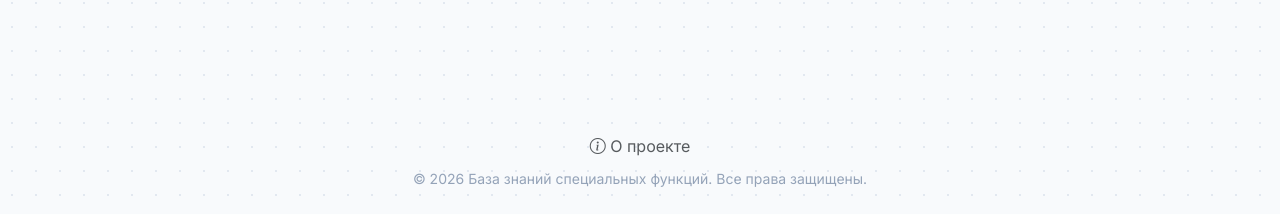
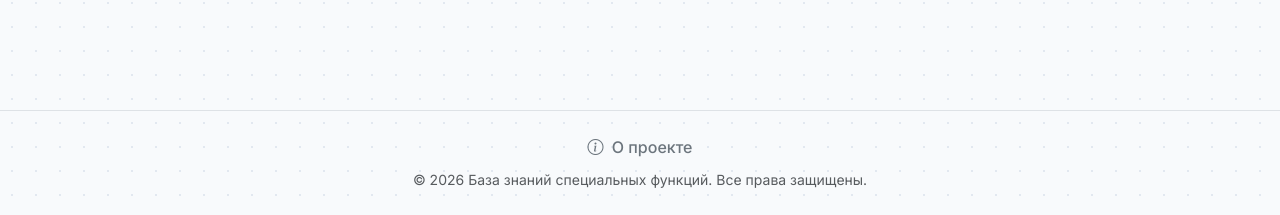
Before and after one commit to alekseykulik/special_func, a Flask app: page /about in a window 1280 px wide. Shown: the part 1977-2192 px from the top of the page. Run offline with Flask 3, Linux system fonts and the light colour scheme; grey boxes labelled with a size stand in for pictures from a placeholder-image service; some libraries are stand-ins or nearby versions.

Commit message:
Update base.html

```diff
--- a/special_functions_site/templates/base.html
+++ b/special_functions_site/templates/base.html
@@ -65,14 +65,14 @@
 </main>
 
 <!-- Подвал -->
-<footer class="footer mt-auto py-4">
-    <div class="container text-center text-muted">
+<footer class="footer mt-auto py-4 border-top">
+    <div class="container text-center">
         <div class="mb-2">
-            <a href="{{ url_for('about') }}" class="text-muted text-decoration-none">
-                <i class="bi bi-info-circle"></i> О проекте
+            <a href="{{ url_for('about') }}" class="text-secondary text-decoration-none fw-medium">
+                <i class="bi bi-info-circle me-1"></i> О проекте
             </a>
         </div>
-        <small>© 2026 База знаний специальных функций. Все права защищены.</small>
+        <small class="text-muted">© 2026 База знаний специальных функций. Все права защищены.</small>
     </div>
 </footer>
 
```
